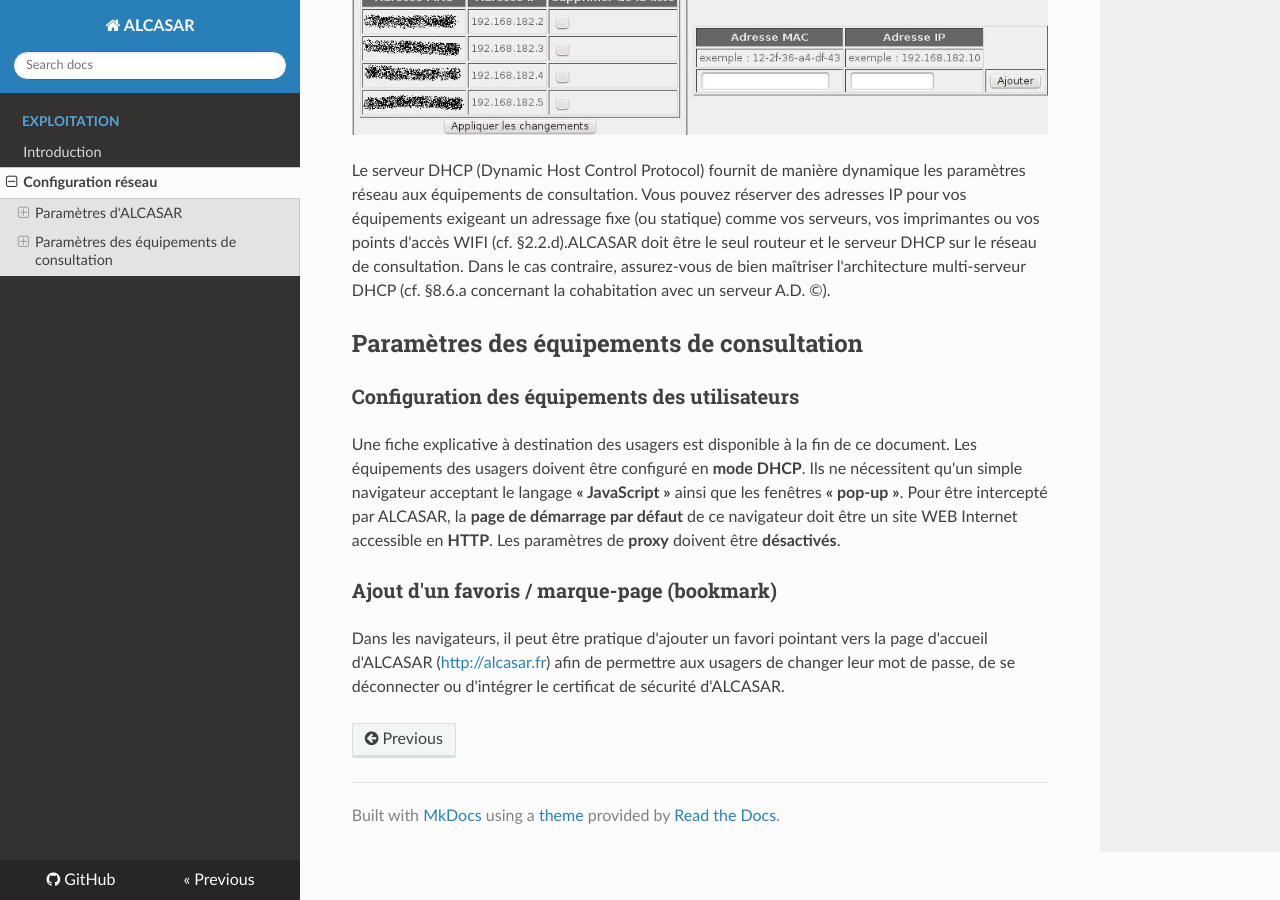
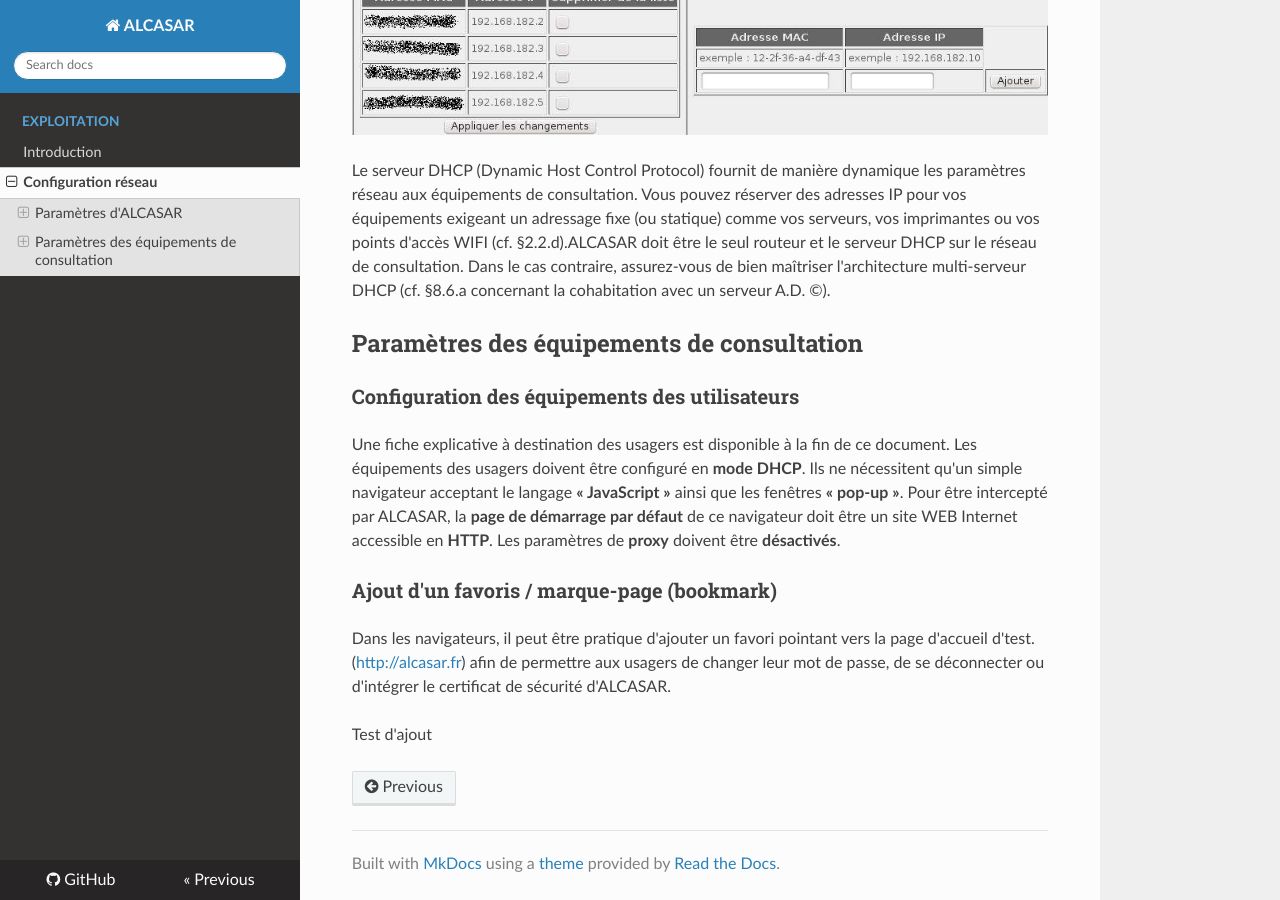
Before and after one commit to Bettyna-Bourcier2/Alcasar-documentation, an MkDocs documentation site: the page built from docs/configuration_reseau.md, in a window 1280 px wide and 900 px high, scrolled down 1921 px. Built offline with MkDocs 1.6.1, drawn with Linux system fonts in a browser that asks for light colours; nearby versions of some CDN libraries; old or Windows-style settings are respelled for this version of MkDocs.

Commit message:
Update configuration_reseau.md
Test

```diff
--- a/docs/configuration_reseau.md
+++ b/docs/configuration_reseau.md
@@ -47,4 +47,7 @@ Une fiche explicative à destination des usagers est disponible à la fin de ce
 
 ### Ajout d'un favoris / marque-page (bookmark)
 
-Dans les navigateurs, il peut être pratique d'ajouter un favori pointant vers la page d'accueil d'ALCASAR ([http://alcasar.fr](http://alcasar.fr)) afin de permettre aux usagers de changer leur mot de passe, de se déconnecter ou d'intégrer le certificat de sécurité d'ALCASAR.
+Dans les navigateurs, il peut être pratique d'ajouter un favori pointant vers la page d'accueil d'test. ([http://alcasar.fr](http://alcasar.fr)) afin de permettre aux usagers de changer leur mot de passe, de se déconnecter ou d'intégrer le certificat de sécurité d'ALCASAR.
+
+
+Test d'ajout
```
